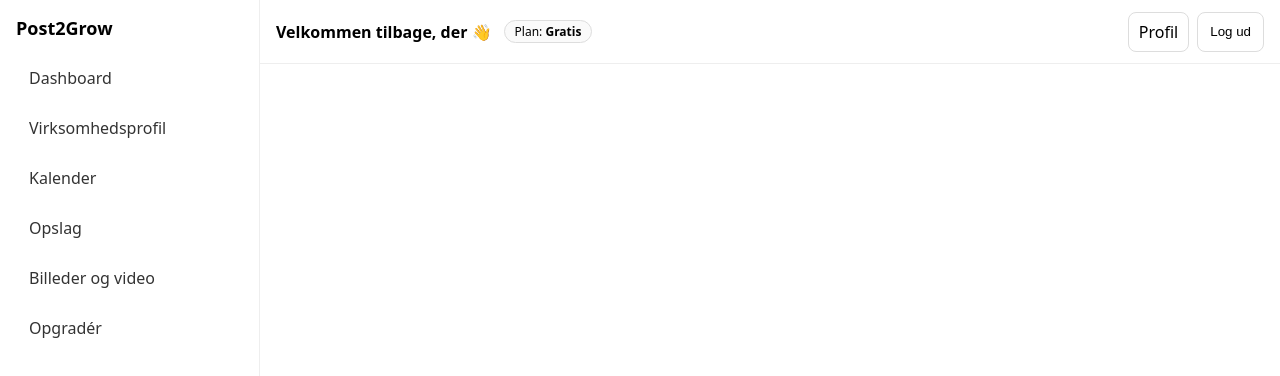
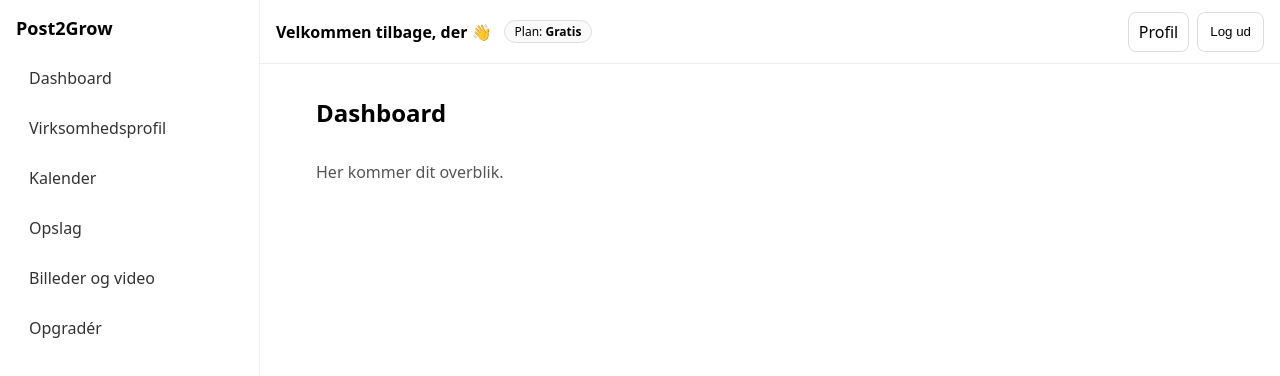
Before and after one commit to obe2904-dev/p2g-app, a Next.js app: page /dashboard in a window 1280 px wide. Shown: the top 376 px of the page. Built offline with nearby package versions, Linux system fonts and the light colour scheme; no server answers; the database is empty.

Commit message:
Update page.tsx

```diff
--- a/app/(app)/dashboard/page.tsx
+++ b/app/(app)/dashboard/page.tsx
@@ -1,13 +1,11 @@
-// app/(app)/page.tsx
-
-// (Valgfrit) undgå gammel prerender-cache når vi ændrer hurtigt
+// app/(app)/dashboard/page.tsx
 export const dynamic = 'force-dynamic';
 
 export default function DashboardPage() {
-  // Bevidst tom for nu — vi tilføjer kort i Step D-2
   return (
     <div style={{ display: 'grid', gap: 16 }}>
-      {/* TODO: Her kommer dashboard-kortene i næste step (AI-forbrug, Seneste opslag, m.m.) */}
+      <h2 style={{ margin: 0 }}>Dashboard</h2>
+      <p style={{ color: '#555' }}>Her kommer dit overblik.</p>
     </div>
   );
 }
```
